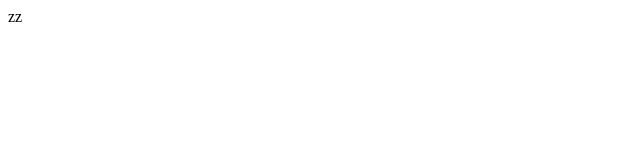
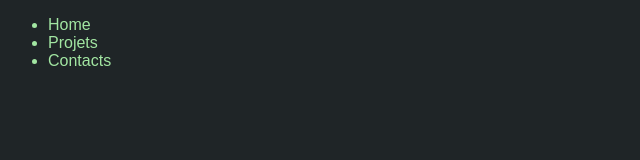
Before and after one commit to Elyn03/cours1, a plain HTML site: page index.html in a window 1280 px wide. Shown: the whole page, without its empty margins (0-640 px from the left). Drawn offline with Linux system fonts and the light colour scheme.

Commit message:
structure du fichier

```diff
--- a/index.html
+++ b/index.html
@@ -1 +1,31 @@
-zz
+<!DOCTYPE html>
+<html lang="en">
+
+    <head>
+
+        <meta charset="UTF-8">
+        <meta http-equiv="X-UA-Compatible" content="IE=edge">
+        <meta name="viewport" content="width=device-width, initial-scale=1.0">
+
+        <link rel="stylesheet" href="style.css">
+
+        <title>prez</title>
+    </head>
+
+    <body>
+
+        <header>
+
+            <nav>
+                <ul>
+                    <li>Home</li>
+                    <li>Projets</li>
+                    <li>Contacts</li>
+                </ul>
+            </nav>
+
+        </header>
+
+    </body>
+
+</html>
--- /dev/null
+++ b/style.css
@@ -0,0 +1,5 @@
+* {
+    font-family: sans-serif;
+    background-color: #1f2527;
+    color: #a2e6a2;
+}
```
